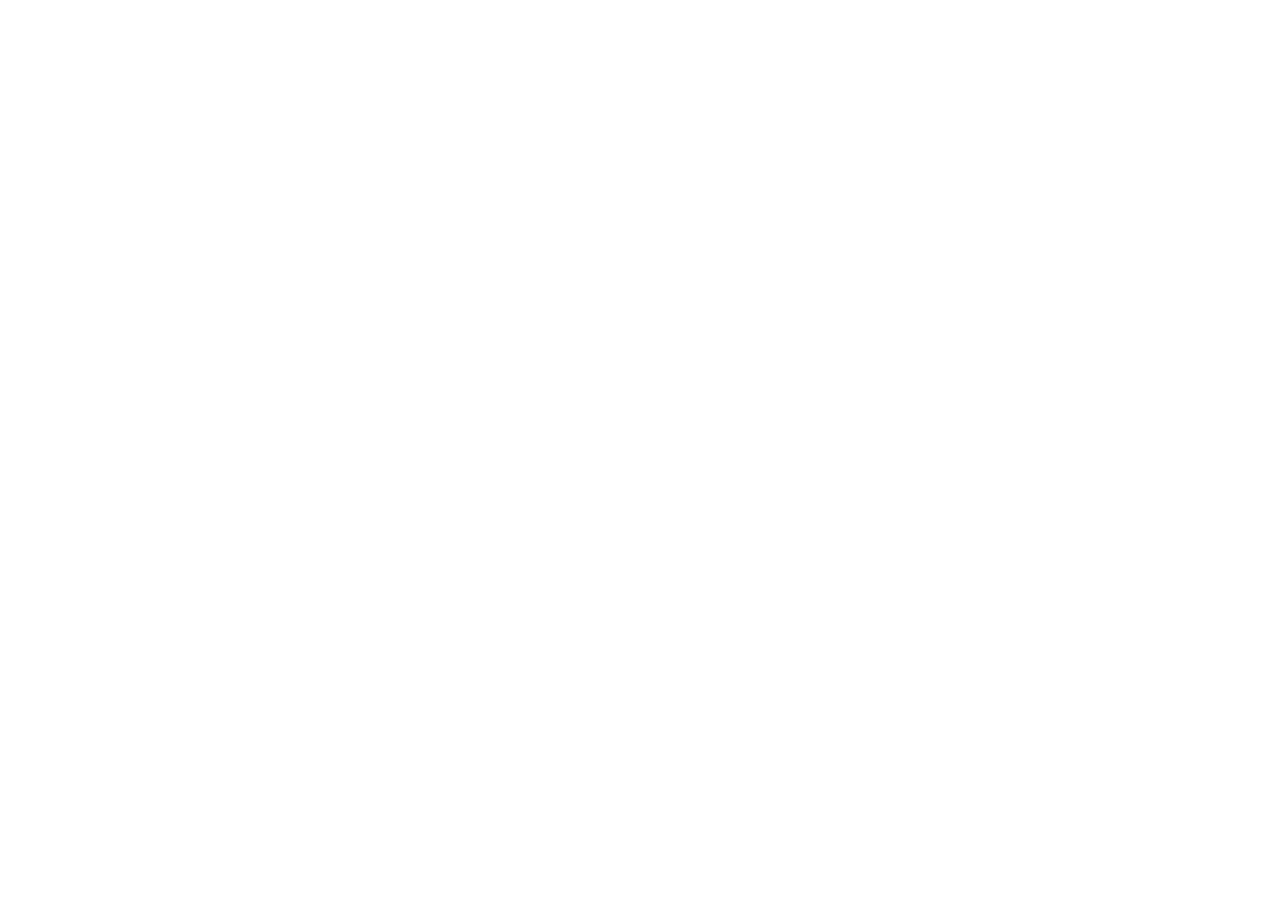
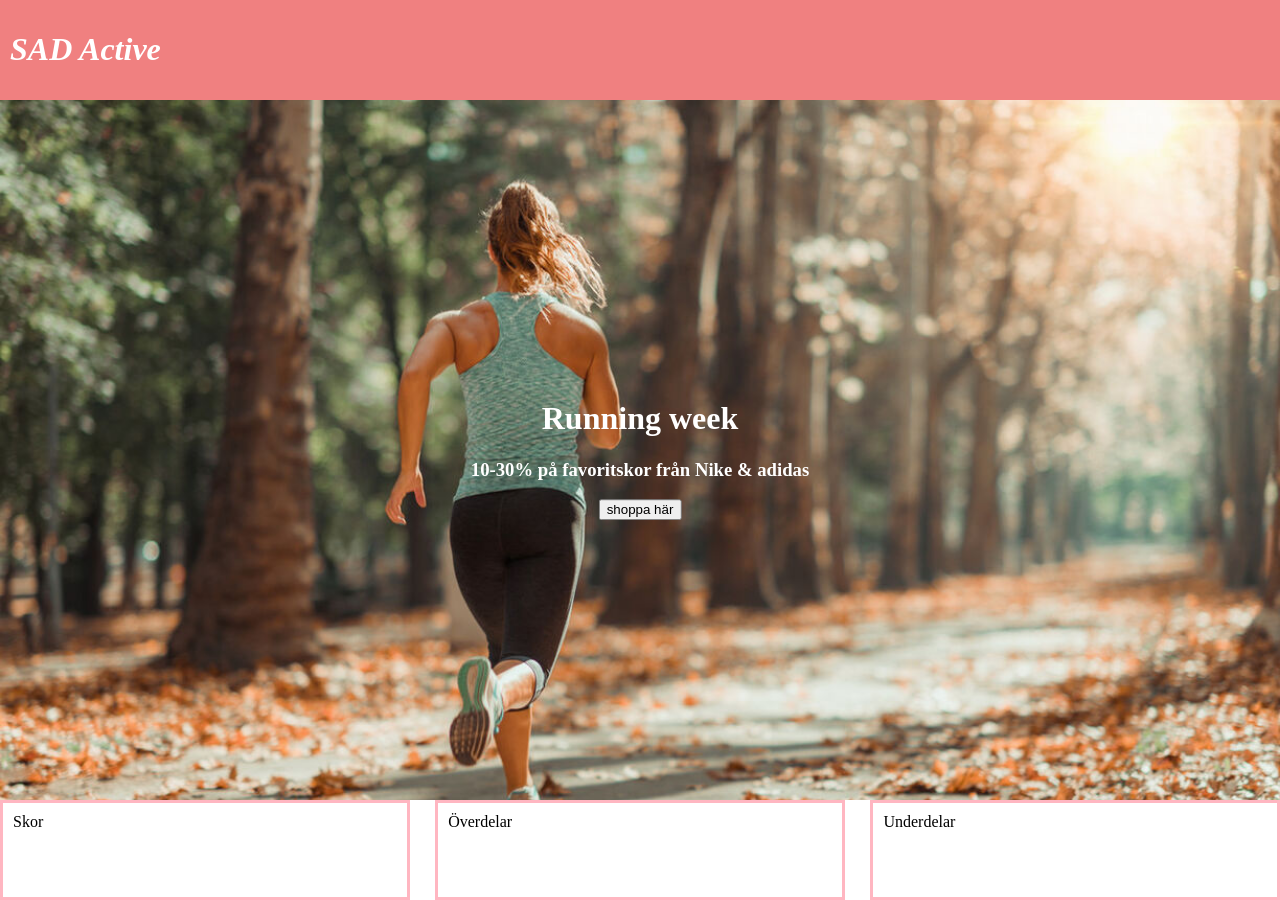
Before and after one commit to totaldekadens/wp_mockup_webshop, a plain HTML site: page index.html in a window 1280 px wide. Before the commit the page ends 800 px from the top, so only its background shows below. Drawn offline with Linux system fonts and the light colour scheme.

Commit message:
påbörjat startsidan

```diff
--- a/css/style.css
+++ b/css/style.css
@@ -5,3 +5,76 @@
 body {
     margin: 0px;
 }
+
+header {
+    background-color: lightcoral;
+    padding: 10px;
+    text-align: left;
+    color: white;
+    font-style: italic;
+  }
+
+/*.img {
+    width: 100%;
+    background-image: url("/assets/running3.webp");
+    height: 0;
+    padding-top: 60%;
+    display: block;
+    position: relative;
+}
+
+.text {
+
+    max-height: 100%;
+    display: block;
+    object-fit: contain;
+    object-position: center;
+    width: 100%;
+    height: 100%;
+    position: absolute;
+    top: 0;
+    z-index: 1;
+    transition: opacity 500ms cubic-bezier(0.4, 0, 0.2, 1);
+    -webkite-box-reflect: none;
+    color: transparent;
+}*/
+
+.img {
+    background-image: url("/assets/running1.jpeg");
+    background-color: #cccccc;
+    height: 700px;
+    background-position: center;
+    background-repeat: no-repeat;
+    background-size: cover;
+    position: relative;
+    display: flex;
+    /*align-items: center;
+     justify-content: center; */
+}
+
+.text {
+    text-align: center;
+    position: absolute;
+    top: 50%;
+    left: 50%;
+    transform: translate(-50%, -50%);
+    color: white;
+}
+
+.container {
+    display: flex;
+  }
+
+  .item {
+    flex-grow: 1;
+    height: 100px;
+    width: 320px;
+    padding: 10px;
+    border: 3px solid lightpink;
+    margin: 0;
+    position: relative;
+  }
+
+  .item + .item {
+    margin-left: 2%;
+  }
--- a/index.html
+++ b/index.html
@@ -4,8 +4,35 @@
     <meta charset="UTF-8">
     <meta http-equiv="X-UA-Compatible" content="IE=edge">
     <meta name="viewport" content="width=device-width, initial-scale=1.0">
+    <link rel="stylesheet" href="/css/style.css">
     <title>Document</title>
 </head>
 <body>
+    <header>
+        <h1>SAD Active</h1>
+
+    </header>
+
+
+
+        <div class="img">
+            <div class="text">
+
+                    <h1>Running week</h1>
+                    <h3>10-30% på favoritskor från Nike & adidas</h3>
+                    <button>shoppa här</button>
+            </div>
+
+        </div>
+
+        <section class="container">
+
+            <div class="item">Skor</div>
+            <div class="item">Överdelar</div>
+            <div class="item">Underdelar</div>
+
+        </section>
+
+
 </body>
 </html>
```
